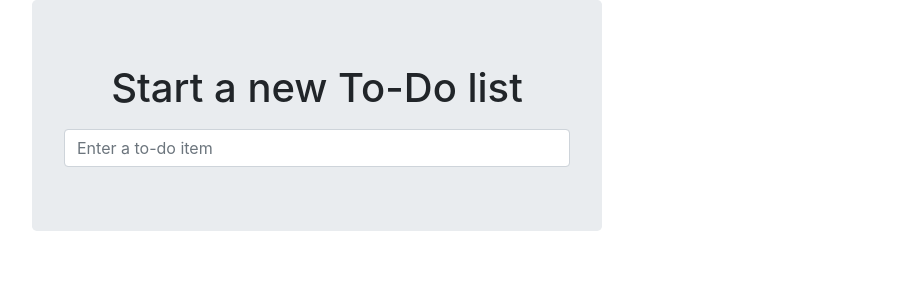
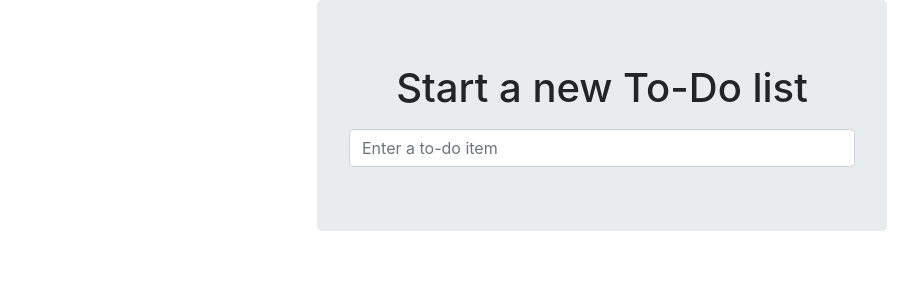
Before and after one commit to Capaal/TddBook, a Django app: page / in a window 1280 px wide. Shown: the top 300 px of the page, without its empty margins (38-956 px from the left). Run offline with Django 3.2, Linux system fonts and the light colour scheme; some libraries are stand-ins or nearby versions.

Commit message:
Fixed bootstrap centering, hack to run FTs on staging server

```diff
--- a/functional_tests/tests.py
+++ b/functional_tests/tests.py
@@ -1,6 +1,7 @@
 from selenium import webdriver
 from selenium.webdriver.common.keys import Keys
 import time
+import os
 from django.contrib.staticfiles.testing import StaticLiveServerTestCase
 from selenium.common.exceptions import WebDriverException
 
@@ -10,6 +11,9 @@ class NewVisitorTest(StaticLiveServerTestCase):
 
     def setUp(self):
         self.browser = webdriver.Firefox()
+        stagingServer = os.environ.get('STAGINGSERVER')
+        if stagingServer:
+           self.live_server_url = 'http://' + stagingServer
 
     def tearDown(self):
         self.browser.quit()
--- a/lists/templates/base.html
+++ b/lists/templates/base.html
@@ -14,9 +14,9 @@
         <div class="container">
 
 
-        <div class="row">
+            <div class="row justify-content-center"">
 
-            <div class="col-md-6 col-md-offset-3 jumbotron">
+                <div class="col-md-6 jumbotron">
 
                     <div class="text-center">
 
@@ -34,15 +34,14 @@
                         </form>
 
                     </div>
-
                 </div>
 
             </div>
 
 
-        <div class="row">
+            <div class="row justify-content-center">
 
-            <div class="col-md-6 col-md-offset-3">
+                <div class="col-md-6 align-self-center">
 
                 {% block table %}
 
```
Lines whose indentation alone changed are shown as unchanged.
